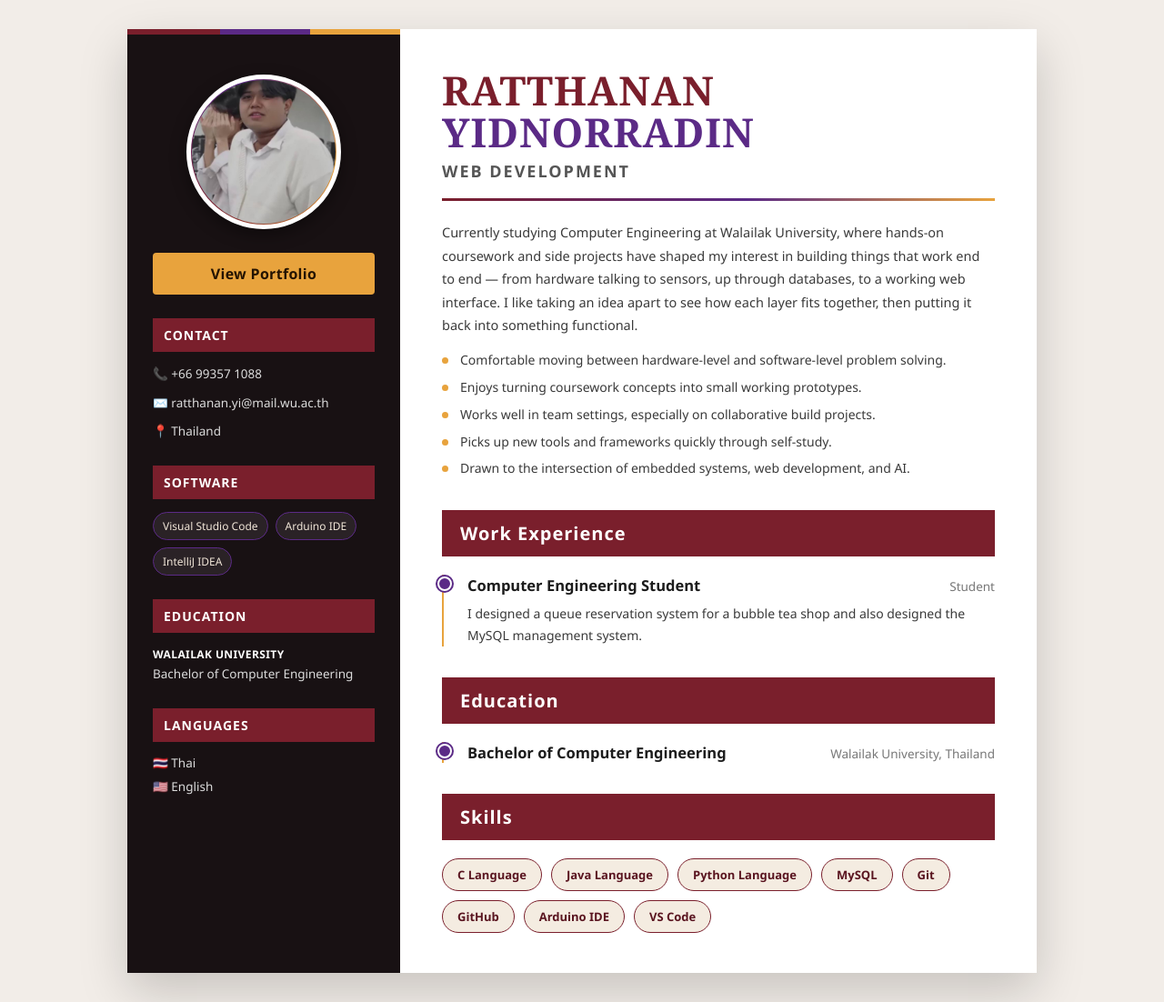
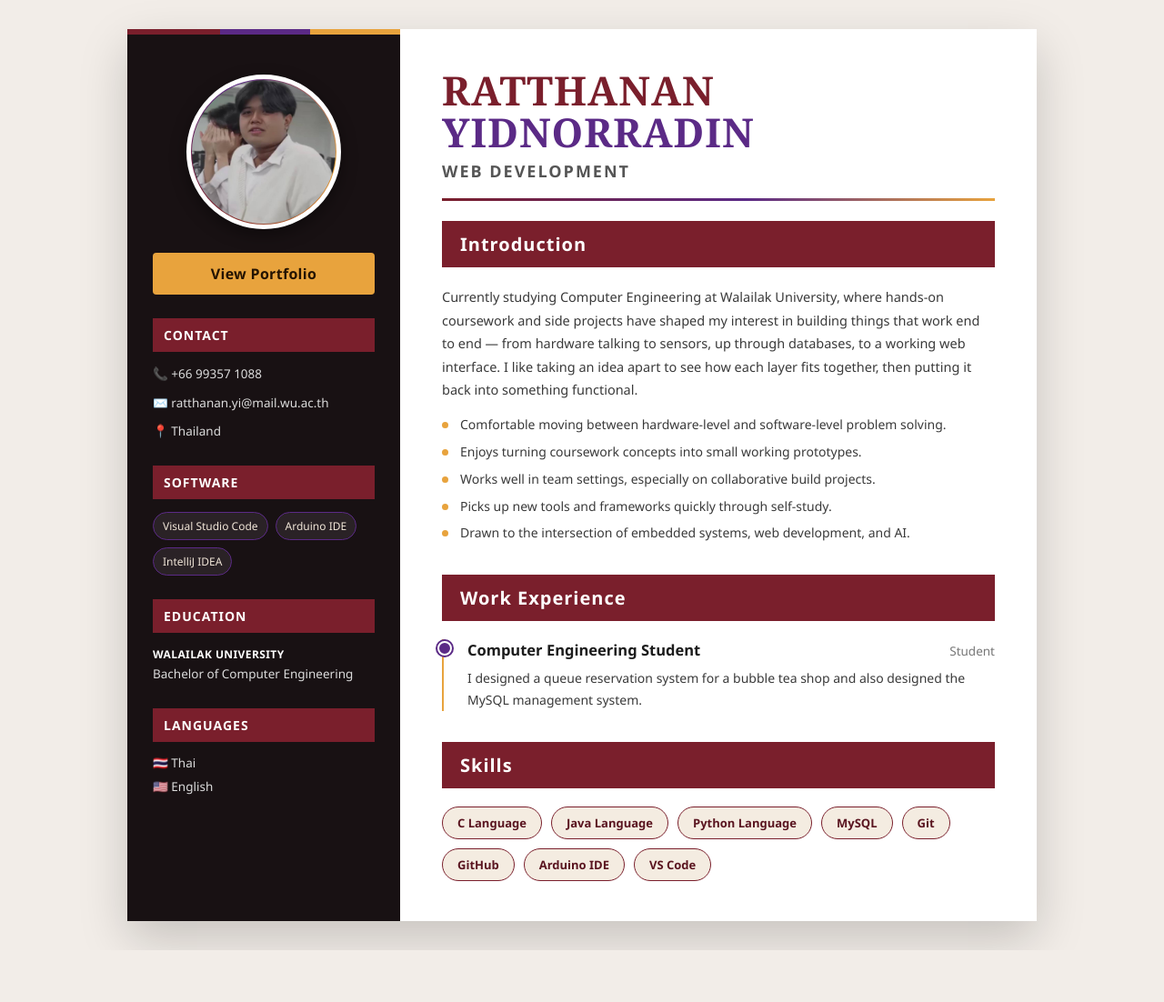
Before and after one commit to Ratthanan-Yidnorradin/Resume1, a plain HTML site: page index.html in a window 1280 px wide. Shown: the whole page at 91% size. After the commit the page ends 1045 px from the top, so only its background shows below. Drawn offline with Linux system fonts and the light colour scheme.

Commit message:
first commit

```diff
--- a/index.html
+++ b/index.html
@@ -62,6 +62,7 @@
   .avatar img{
     width:158px;height:158px;border-radius:50%;
     object-fit:cover;
+    object-position:56% 22%;
   }
   .portfolio-btn{
     display:block;text-align:center;
@@ -248,6 +249,8 @@
     <div class="role">Web Development</div>
     <div class="divider"></div>
 
+    <div class="section-title" style="margin-top:0;">Introduction</div>
+
     <p class="summary">
       Currently studying Computer Engineering at Walailak University, where hands-on coursework
       and side projects have shaped my interest in building things that work end to end — from
@@ -275,14 +278,6 @@
       </div>
     </div>
 
-    <div class="section-title">Education</div>
-    <div class="entry">
-      <div class="entry-head">
-        <div class="entry-title">Bachelor of Computer Engineering</div>
-        <div class="entry-org">Walailak University, Thailand</div>
-      </div>
-    </div>
-
     <div class="section-title">Skills</div>
     <div class="skills-grid">
       <span class="skill-pill">C Language</span>
```
